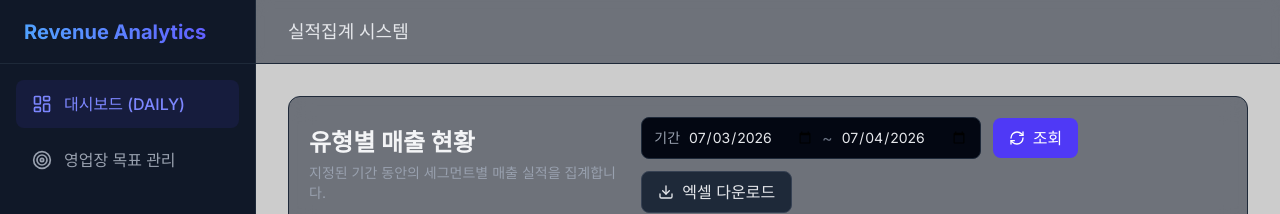
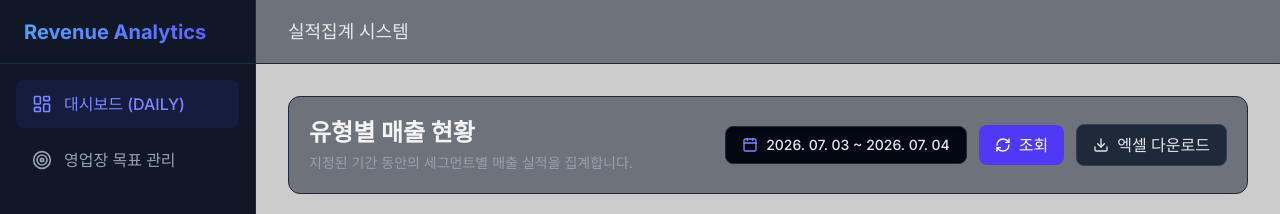
Before and after one commit to tjkim448532/sales-aggregation-app, a Next.js app: page / in a window 1280 px wide. Shown: the top 214 px of the page. Built offline with nearby package versions, Linux system fonts and the light colour scheme; what ag-grid-community would draw is missing.

Commit message:
Replace native date input with custom Google Calendar style DateRangePicker dropdown

```diff
--- a/src/app/page.tsx
+++ b/src/app/page.tsx
@@ -9,6 +9,7 @@ import "ag-grid-community/styles/ag-grid.css"
 import "ag-grid-community/styles/ag-theme-alpine.css"
 import { fetchDailyRevenue, type DailyRevenueData } from "@/lib/mockData"
 import { BarChart, Bar, XAxis, YAxis, CartesianGrid, Tooltip, ResponsiveContainer, Legend } from "recharts"
+import DateRangePicker from "@/components/DateRangePicker"
 
 ModuleRegistry.registerModules([ClientSideRowModelModule])
 
@@ -78,22 +79,14 @@ export default function DashboardPage() {
         </div>
 
         <div className="flex flex-wrap items-center gap-3">
-          <div className="flex items-center space-x-2 bg-gray-950 px-3 py-2 rounded-lg border border-gray-800">
-            <span className="text-sm text-gray-400">기간</span>
-            <input
-              type="date"
-              value={startDate}
-              onChange={(e) => setStartDate(e.target.value)}
-              className="bg-transparent text-sm text-gray-200 outline-none"
-            />
-            <span className="text-gray-500">~</span>
-            <input
-              type="date"
-              value={endDate}
-              onChange={(e) => setEndDate(e.target.value)}
-              className="bg-transparent text-sm text-gray-200 outline-none"
-            />
-          </div>
+          <DateRangePicker
+            startDate={startDate}
+            endDate={endDate}
+            onChange={(start, end) => {
+              setStartDate(start)
+              setEndDate(end)
+            }}
+          />
 
           <button
             onClick={loadData}
--- /dev/null
+++ b/src/components/DateRangePicker.tsx
@@ -0,0 +1,217 @@
+"use client"
+
+import { useState, useRef, useEffect } from "react"
+import {
+  format,
+  addMonths,
+  subMonths,
+  startOfMonth,
+  endOfMonth,
+  startOfWeek,
+  endOfWeek,
+  eachDayOfInterval,
+  isSameMonth,
+  isSameDay,
+  isWithinInterval,
+  parseISO,
+  subDays,
+  startOfYear,
+  endOfYear
+} from "date-fns"
+import { ko } from "date-fns/locale"
+import { Calendar as CalendarIcon, ChevronLeft, ChevronRight, X } from "lucide-react"
+import { cn } from "@/lib/utils"
+
+interface DateRangePickerProps {
+  startDate: string
+  endDate: string
+  onChange: (start: string, end: string) => void
+}
+
+export default function DateRangePicker({ startDate, endDate, onChange }: DateRangePickerProps) {
+  const [isOpen, setIsOpen] = useState(false)
+  const [currentMonth, setCurrentMonth] = useState(new Date(startDate))
+  const [hoveredDate, setHoveredDate] = useState<Date | null>(null)
+
+  const containerRef = useRef<HTMLDivElement>(null)
+
+  const parsedStart = parseISO(startDate)
+  const parsedEnd = parseISO(endDate)
+
+  // Close when clicking outside
+  useEffect(() => {
+    function handleClickOutside(event: MouseEvent) {
+      if (containerRef.current && !containerRef.current.contains(event.target as Node)) {
+        setIsOpen(false)
+      }
+    }
+    document.addEventListener("mousedown", handleClickOutside)
+    return () => document.removeEventListener("mousedown", handleClickOutside)
+  }, [])
+
+  const handleDateClick = (date: Date) => {
+    // If no start date or both are already selected, start a new selection
+    if (isSameDay(parsedStart, parsedEnd)) {
+      if (date < parsedStart) {
+        onChange(format(date, "yyyy-MM-dd"), endDate)
+      } else {
+        onChange(startDate, format(date, "yyyy-MM-dd"))
+      }
+    } else {
+      // Reset to single date selection on click
+      onChange(format(date, "yyyy-MM-dd"), format(date, "yyyy-MM-dd"))
+    }
+  }
+
+  const handleMouseEnter = (date: Date) => {
+    if (isSameDay(parsedStart, parsedEnd)) {
+      setHoveredDate(date)
+    }
+  }
+
+  // Generate calendar days
+  const monthStart = startOfMonth(currentMonth)
+  const monthEnd = endOfMonth(monthStart)
+  const startDateCalendar = startOfWeek(monthStart)
+  const endDateCalendar = endOfWeek(monthEnd)
+
+  const days = eachDayOfInterval({
+    start: startDateCalendar,
+    end: endDateCalendar
+  })
+
+  const quickSelect = (type: string) => {
+    const today = new Date()
+    let start = today
+    let end = today
+
+    switch (type) {
+      case "today":
+        break
+      case "yesterday":
+        start = subDays(today, 1)
+        end = subDays(today, 1)
+        break
+      case "last7":
+        start = subDays(today, 6)
+        break
+      case "last30":
+        start = subDays(today, 29)
+        break
+      case "thisMonth":
+        start = startOfMonth(today)
+        end = endOfMonth(today)
+        break
+      case "lastMonth":
+        const lm = subMonths(today, 1)
+        start = startOfMonth(lm)
+        end = endOfMonth(lm)
+        break
+    }
+
+    onChange(format(start, "yyyy-MM-dd"), format(end, "yyyy-MM-dd"))
+    setCurrentMonth(start)
+    setIsOpen(false)
+  }
+
+  const isSelectedRange = (date: Date) => {
+    return isWithinInterval(date, { start: parsedStart, end: parsedEnd })
+  }
+
+  const isRangeHovered = (date: Date) => {
+    if (!hoveredDate || !isSameDay(parsedStart, parsedEnd)) return false
+
+    const rangeStart = parsedStart < hoveredDate ? parsedStart : hoveredDate
+    const rangeEnd = parsedStart < hoveredDate ? hoveredDate : parsedStart
+
+    return isWithinInterval(date, { start: rangeStart, end: rangeEnd })
+  }
+
+  return (
+    <div className="relative" ref={containerRef}>
+      {/* Trigger Button */}
+      <button
+        onClick={() => setIsOpen(!isOpen)}
+        className="flex items-center gap-2 bg-gray-950 px-4 py-2 rounded-lg border border-gray-800 text-sm text-gray-200 hover:border-gray-700 hover:text-white transition-all shadow-inner"
+      >
+        <CalendarIcon size={16} className="text-indigo-400" />
+        <span className="font-medium">
+          {format(parsedStart, "yyyy. MM. dd")} ~ {format(parsedEnd, "yyyy. MM. dd")}
+        </span>
+      </button>
+
+      {/* Dropdown Calendar */}
+      {isOpen && (
+        <div className="absolute right-0 mt-2 bg-gray-900 border border-gray-800 rounded-xl shadow-2xl z-50 flex overflow-hidden backdrop-blur-md animate-in fade-in slide-in-from-top-2 duration-200">
+          {/* Quick presets (Left sidebar) */}
+          <div className="w-40 border-r border-gray-800 bg-gray-950/50 p-3 flex flex-col gap-1 text-xs">
+            <span className="font-semibold text-gray-500 px-2 py-1 mb-1">빠른 선택</span>
+            <button onClick={() => quickSelect("today")} className="text-left px-2 py-1.5 rounded hover:bg-gray-800 text-gray-300 transition-colors">오늘</button>
+            <button onClick={() => quickSelect("yesterday")} className="text-left px-2 py-1.5 rounded hover:bg-gray-800 text-gray-300 transition-colors">어제</button>
+            <button onClick={() => quickSelect("last7")} className="text-left px-2 py-1.5 rounded hover:bg-gray-800 text-gray-300 transition-colors">최근 7일</button>
+            <button onClick={() => quickSelect("last30")} className="text-left px-2 py-1.5 rounded hover:bg-gray-800 text-gray-300 transition-colors">최근 30일</button>
+            <button onClick={() => quickSelect("thisMonth")} className="text-left px-2 py-1.5 rounded hover:bg-gray-800 text-gray-300 transition-colors">이번 달</button>
+            <button onClick={() => quickSelect("lastMonth")} className="text-left px-2 py-1.5 rounded hover:bg-gray-800 text-gray-300 transition-colors">지난 달</button>
+          </div>
+
+          {/* Calendar Body */}
+          <div className="p-4 w-72">
+            {/* Calendar Header */}
+            <div className="flex justify-between items-center mb-4">
+              <button
+                onClick={() => setCurrentMonth(subMonths(currentMonth, 1))}
+                className="p-1 hover:bg-gray-800 rounded-lg text-gray-400 hover:text-white transition-colors"
+              >
+                <ChevronLeft size={18} />
+              </button>
+              <span className="font-semibold text-sm text-gray-200">
+                {format(currentMonth, "yyyy년 M월", { locale: ko })}
+              </span>
+              <button
+                onClick={() => setCurrentMonth(addMonths(currentMonth, 1))}
+                className="p-1 hover:bg-gray-800 rounded-lg text-gray-400 hover:text-white transition-colors"
+              >
+                <ChevronRight size={18} />
+              </button>
+            </div>
+
+            {/* Days of week */}
+            <div className="grid grid-cols-7 gap-1 text-center text-xs font-semibold text-gray-500 mb-2">
+              {["일", "월", "화", "수", "목", "금", "토"].map(day => (
+                <div key={day} className="h-6 flex items-center justify-center">{day}</div>
+              ))}
+            </div>
+
+            {/* Days Grid */}
+            <div className="grid grid-cols-7 gap-1 text-xs">
+              {days.map((day, idx) => {
+                const isSelected = isSelectedRange(day)
+                const isHovered = isRangeHovered(day)
+                const isCurrentMonth = isSameMonth(day, currentMonth)
+                const isStart = isSameDay(day, parsedStart)
+                const isEnd = isSameDay(day, parsedEnd)
+
+                return (
+                  <button
+                    key={idx}
+                    onClick={() => handleDateClick(day)}
+                    onMouseEnter={() => handleMouseEnter(day)}
+                    className={cn(
+                      "h-8 w-8 rounded-lg flex items-center justify-center font-medium transition-all relative",
+                      !isCurrentMonth && "text-gray-600",
+                      isCurrentMonth && !isSelected && !isHovered && "text-gray-300 hover:bg-gray-800",
+                      (isSelected || isHovered) && "bg-indigo-600/20 text-indigo-300",
+                      (isStart || isEnd) && "bg-indigo-600 text-white font-bold rounded-lg shadow-lg shadow-indigo-600/30 hover:bg-indigo-700",
+                    )}
+                  >
+                    {format(day, "d")}
+                  </button>
+                )
+              })}
+            </div>
+          </div>
+        </div>
+      )}
+    </div>
+  )
+}
```
